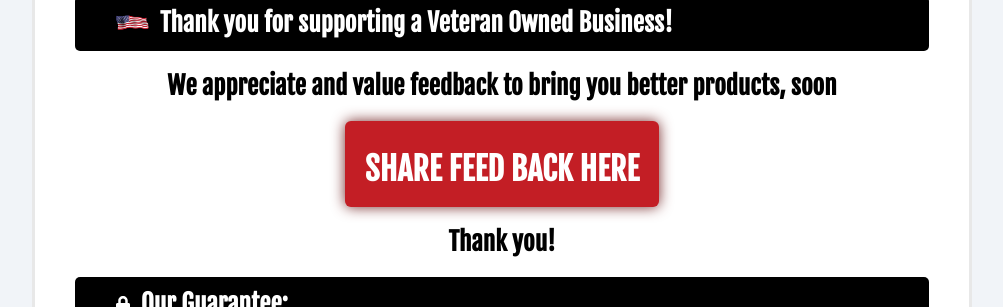
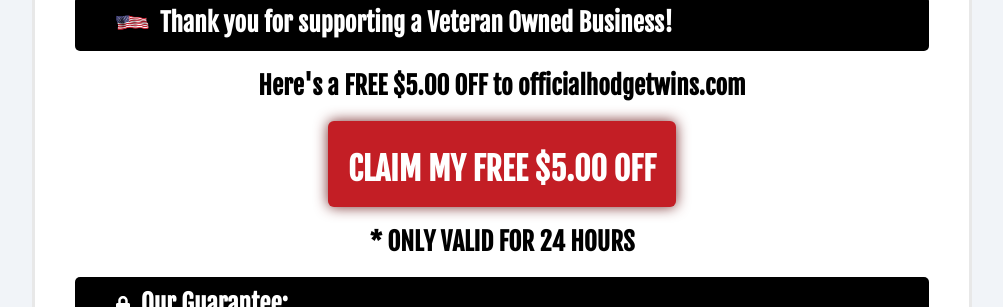
Before and after one commit to mondragon-ai/jeep-funnel, a Next.js app: page /congratulations in a window 1280 px wide. Shown: the part 342-649 px from the top of the page, without its empty margins (138-1141 px from the left). Built offline with nearby package versions, Linux system fonts and the light colour scheme; no server answers.

Commit message:
congratulations

```diff
--- a/pages/congratulations.jsx
+++ b/pages/congratulations.jsx
@@ -98,7 +98,7 @@
                 style={{
                   fontFamily: "'Fjalla'",
                 }}>
-                  We appreciate and value feedback to bring you better products, soon
+                  Here's a FREE $5.00 OFF to officialhodgetwins.com
                 </strong>
               </div>
               <Link
@@ -112,7 +112,7 @@
                   <h2 className="heading-35"
                 style={{
                   fontFamily: "'Fjalla'",
-                }}>SHARE FEED BACK HERE</h2>
+                }}>CLAIM MY FREE $5.00 OFF </h2>
                 </div>
               </Link>
               <div className="text-block-10">
@@ -121,8 +121,7 @@
                     fontFamily: "'Fjalla'",
                     fontSize: windowWidth > 720 ? "" : "30px"
                   }}>
-                  Thank you!
-
+                  * ONLY VALID FOR 24 HOURS
                   <br />
                 </strong>
               </div>
```
Also changed, not shown: pages/_app.jsx (+11 -2 lines).
